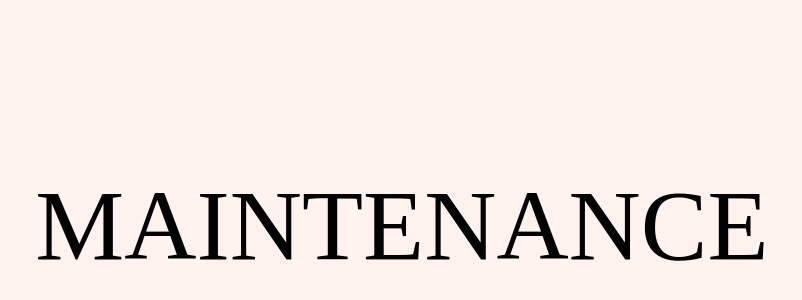
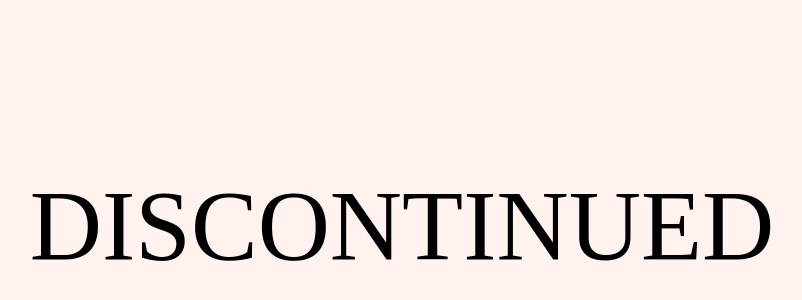
Before and after one commit to dv097/X-Born, a plain HTML site: page ADM/index.html in a window 1280 px wide. Shown: the part 40-340 px from the top of the page, without its empty margins (246-1048 px from the left). Drawn offline with Linux system fonts and the light colour scheme.

Commit message:
Update index.html

```diff
--- a/ADM/index.html
+++ b/ADM/index.html
@@ -3,7 +3,7 @@
 		<div id="exp" style="text-align: center;width: 100%;position: absolute;font-size: 100px;"></div>
 		<div id="tag" style="text-align: right;width: 70%;position: absolute;font-size: 24px;top: 300px;"></div>
 	    <script type="text/javascript">
-	    	(new Date).getTime() <= new Date("2021-10-20") ? (location.href = "https://mub.me/JAVv") : (document.getElementById("exp").innerText = 'MAINTENANCE')
+	    	(new Date).getTime() <= new Date("2021-10-20") ? (location.href = "https://mub.me/JAVv") : (document.getElementById("exp").innerText = 'DISCONTINUED')
 	    </script>
 	</body>
 </html>
```
